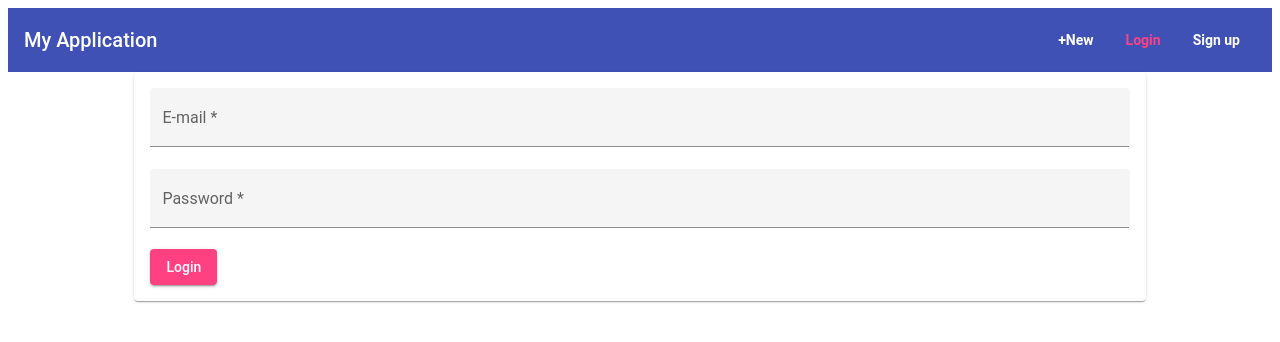
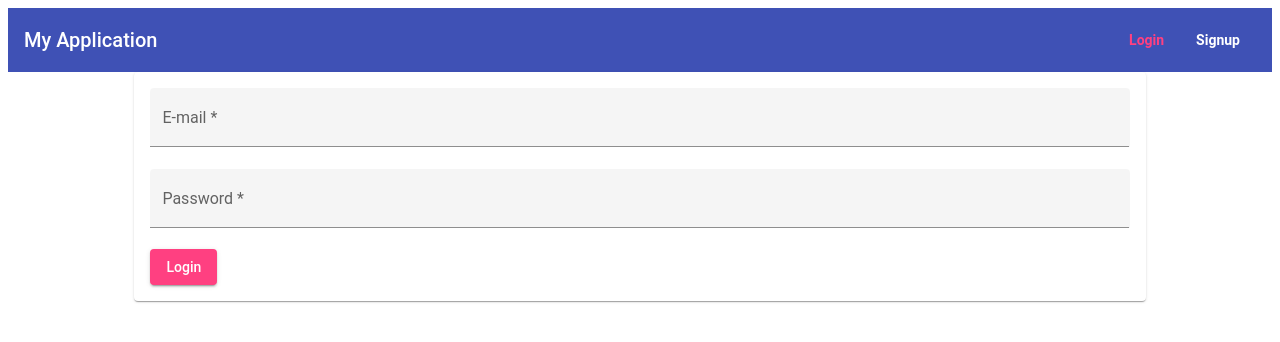
Before and after one commit to moin2672/Project_Skeletal-copy-, an Angular app: page /login in a window 1280 px wide. Shown: the top 342 px of the page. Built offline with nearby package versions, Linux system fonts and the light colour scheme.

Commit message:
55. Improving UI to reflect NAVBAR

```diff
--- a/src/app/auth/auth.service.ts
+++ b/src/app/auth/auth.service.ts
@@ -1,5 +1,6 @@
+import { Injectable } from '@angular/core';
 import { HttpClient } from '@angular/common/http';
-import { Injectable } from '@angular/core';
+import {Subject} from 'rxjs';
 import { AuthData } from './auth-data.model';
 
 @Injectable({
@@ -8,6 +9,7 @@ import { AuthData } from './auth-data.model';
 export class AuthService {
 
   private token;
+  private authStatusListener = new Subject<boolean>();
 
   constructor(private httpClient:HttpClient) {
 
@@ -15,6 +17,10 @@ export class AuthService {
 
   getToken(){
     return this.token;
+  }
+
+  getAuthStatusListener(){
+    return this.authStatusListener.asObservable();
   }
 
   createUser(email:string, password:string){
@@ -31,6 +37,7 @@ export class AuthService {
                       // console.log(response);
                       const token = response.token;
                       this.token=token;
+                      this.authStatusListener.next(true);
                     });
   }
 }
--- a/src/app/header/header.component.html
+++ b/src/app/header/header.component.html
@@ -2,8 +2,9 @@
     <span><a routerLink="/">My Application</a></span>
     <span class="spacer"></span>
     <ul>
-      <li><a mat-button routerLink="/create" routerLinkActive="mat-accent"><b>+New</b></a></li>
-      <li><a mat-button routerLink="/login" routerLinkActive="mat-accent"><b>Login</b></a></li>
-      <li><a mat-button routerLink="/signup" routerLinkActive="mat-accent"><b>Sign up</b></a></li>
+      <li *ngIf="userIsAuthenticated"><a mat-button routerLink="/create" routerLinkActive="mat-accent"><b>+New</b></a></li>
+      <li *ngIf="!userIsAuthenticated"><a mat-button routerLink="/login" routerLinkActive="mat-accent"><b>Login</b></a></li>
+      <li *ngIf="!userIsAuthenticated"><a mat-button routerLink="/signup" routerLinkActive="mat-accent"><b>Signup</b></a></li>
+      <li *ngIf="userIsAuthenticated"><button mat-button><b>Logout</b></button></li>
     </ul>
   </mat-toolbar>
--- a/src/app/header/header.component.ts
+++ b/src/app/header/header.component.ts
@@ -1,15 +1,28 @@
-import { Component, OnInit } from '@angular/core';
+import { Component, OnInit ,OnDestroy} from '@angular/core';
+import {Subscription} from 'rxjs';
+import {AuthService} from '../auth/auth.service';
 
 @Component({
   selector: 'app-header',
   templateUrl: './header.component.html',
   styleUrls: ['./header.component.css']
 })
-export class HeaderComponent implements OnInit {
+export class HeaderComponent implements OnInit, OnDestroy {
 
-  constructor() { }
+  userIsAuthenticated=false;
+  private authListenerSubs: Subscription;
+
+  constructor(private authService:AuthService) { }
 
   ngOnInit(): void {
+    this.authListenerSubs=this.authService.getAuthStatusListener().subscribe(isAuthenticated=>{
+      this.userIsAuthenticated=isAuthenticated;
+    });
+  }
+
+  ngOnDestroy(){
+    this.authListenerSubs.unsubscribe();
+
   }
 
 }
```
